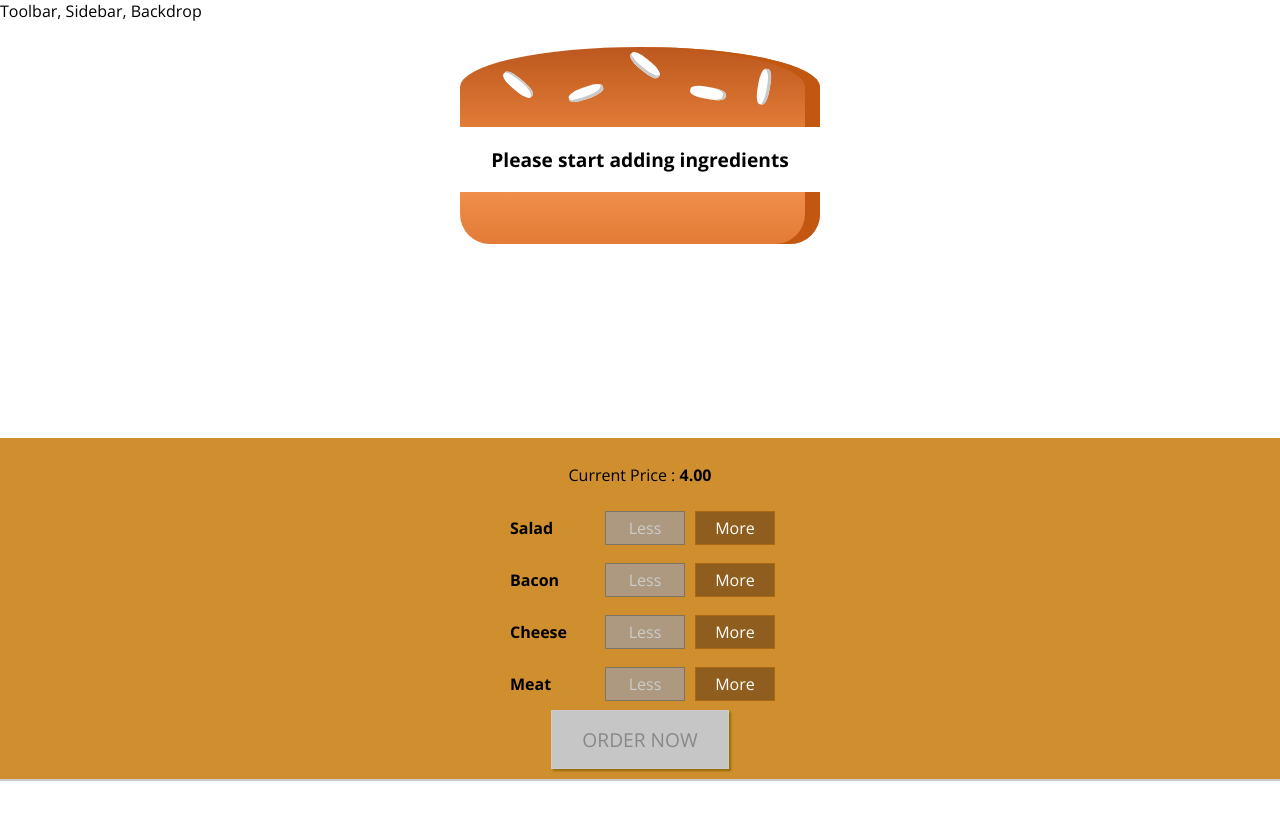
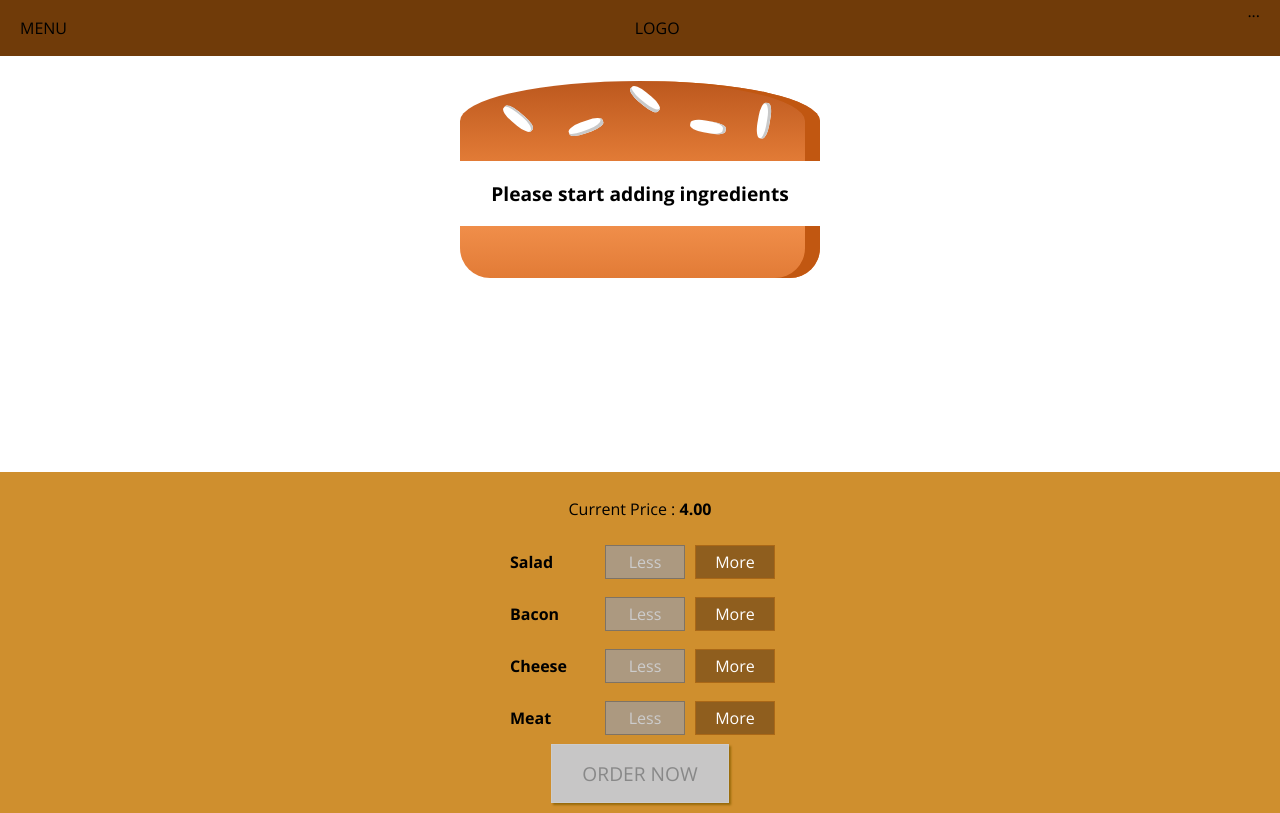
Before and after one commit to ks-mani/Burger-Builder, a React (Create React App) app: page / in a window 1280 px wide. Built offline with nearby package versions, Linux system fonts and the light colour scheme.

Commit message:
08-144 => Adding a Toolbar

```diff
--- a/src/components/Layout/Layout.js
+++ b/src/components/Layout/Layout.js
@@ -1,11 +1,12 @@
 import React from 'react';
 import Aux from "../../hoc/Aux";
+import Toolbar from '../Navigation/Toolbar/Toolbar';
 
 import classes from './Layout.module.css'
 
 const layout = (props)=>(
   <Aux>
-    <div>Toolbar, Sidebar, Backdrop</div>
+    <Toolbar />
     <main className={classes.Content}>
       {props.children}
     </main>
--- a/src/components/Layout/Layout.module.css
+++ b/src/components/Layout/Layout.module.css
@@ -1,3 +1,3 @@
 .Content {
-  margin-top: 16px;
+  margin-top: 72px;
 }
--- /dev/null
+++ b/src/components/Navigation/Toolbar/Toolbar.js
@@ -0,0 +1,14 @@
+import React from 'react';
+import classes from './Toolbar.module.css'
+
+const toolbar = (props)=>(
+  <header className={classes.Toolbar}>
+    <div>MENU</div>
+    <div>LOGO</div>
+    <nav>
+      ...
+    </nav>
+  </header>
+);
+
+export default toolbar;
--- /dev/null
+++ b/src/components/Navigation/Toolbar/Toolbar.module.css
@@ -0,0 +1,18 @@
+.Toolbar {
+  height: 56px;
+  width: 100%;
+  position: fixed;
+  top: 0;
+  left: 0;
+  background-color: #703B09;
+  display: flex;
+  justify-content: space-between;
+  align-items: center;
+  padding: 0 20px;
+  box-sizing: border-box;
+  z-index: 90;
+}
+
+.Toolbar nav {
+  height: 100%;
+}
```
